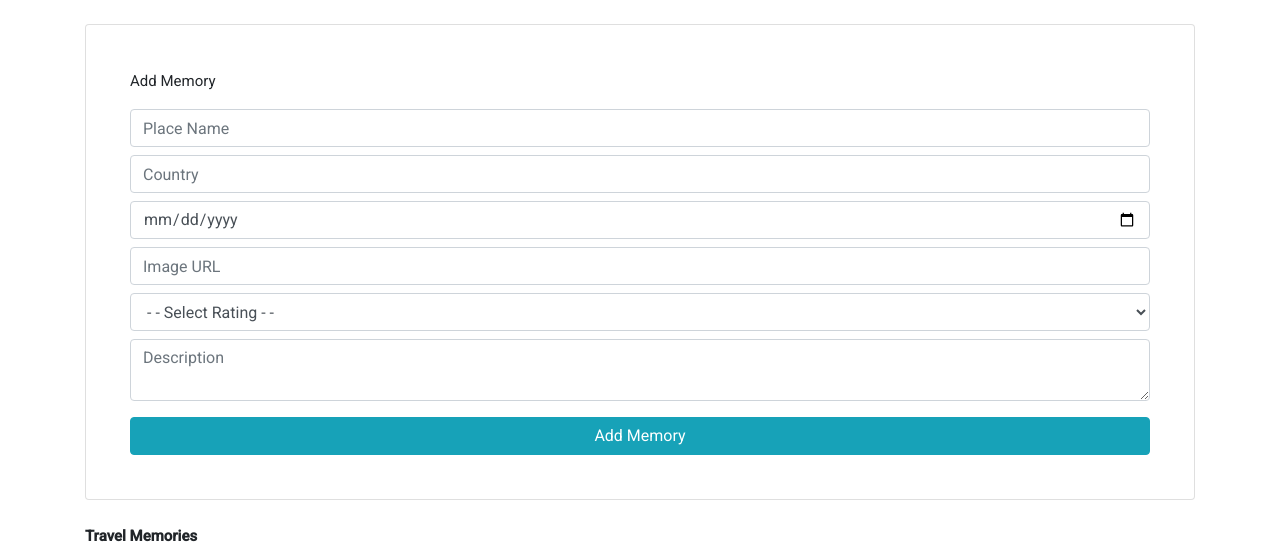
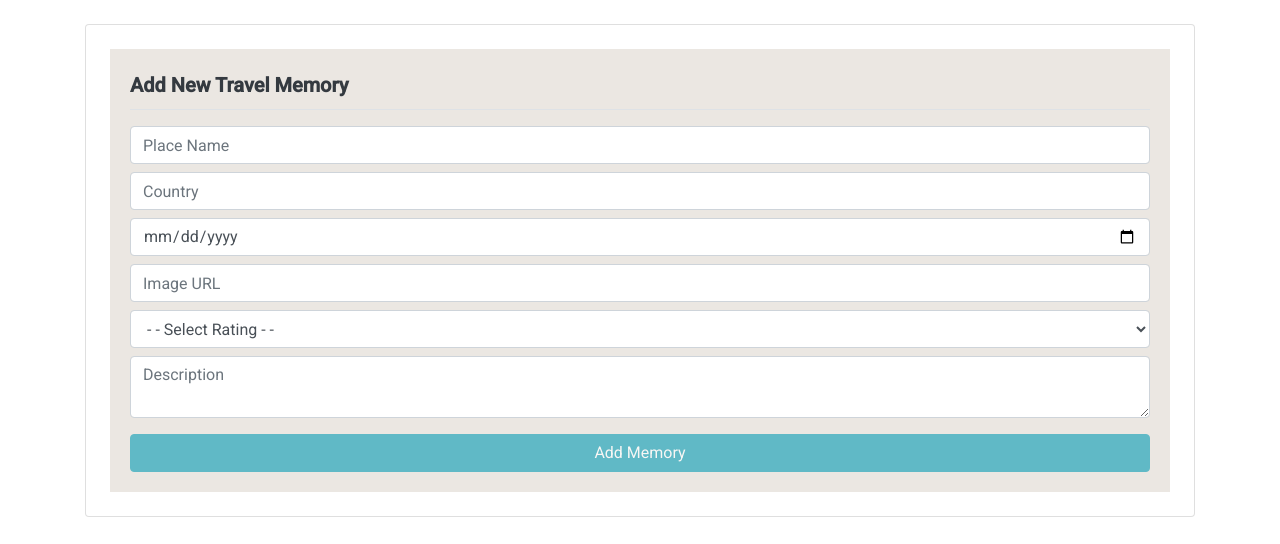
Before and after one commit to skiranbiradar666/Travel-Diary, an Angular app: page / in a window 1280 px wide. Shown: the top 544 px of the page. Built offline with nearby package versions, Linux system fonts and the light colour scheme.

Commit message:
adding validations on form control

```diff
--- a/src/app/shared/components/travel-form/travel-form.component.html
+++ b/src/app/shared/components/travel-form/travel-form.component.html
@@ -5,20 +5,25 @@
 <div class="card p-4 mb-4 h-100">
   <div class="card-body height">
     <form #travelForm="ngForm" (ngSubmit)="onMemoryAdd()" >
-        <h4>Add Memory</h4>
+        <h2 class="font-weight-bold mb-3 border-bottom pb-2 text-dark">Add  New Travel Memory</h2>
 
             <input class="form-control mb-2"
                 ngModel
                 name="placeName"
+                #placeName="ngModel"
                 required
                  placeholder="Place Name">
+                 <strong class="text-danger" *ngIf="placeName.touched && placeName.invalid">
+                    PlaceName is required Field !</strong>
 
 
             <input class="form-control mb-2"
                 ngModel
                 name="country"
+                #country="ngModel"
                 required
                 placeholder="Country">
+                <strong class="text-danger" *ngIf="country.touched && country.invalid">Country is required field!</strong>
 
             <input type="date"
                 ngModel
@@ -29,8 +34,10 @@
             <input class="form-control mb-2"
                 ngModel
                 name="imageUrl"
+                #imageUrl="ngModel"
                 required
                 placeholder="Image URL">
+                <strong class="text-danger" *ngIf="imageUrl.touched && imageUrl.invalid">Image is required field !</strong>
 
             <select type="text" class="form-control mb-2" ngModel name="rating" required>
                 <option value="">- - Select Rating - -</option>
@@ -44,10 +51,15 @@
             <textarea class="form-control mb-3"
                 ngModel
                 name="description"
+                #description="ngModel"
                 required
                 placeholder="Description"></textarea>
+                <strong class="text-danger" *ngIf="description.touched && description.invalid">
+                    Description is required field !
+                </strong>
 
             <button type="submit"
+                [disabled]="travelForm.invalid"
                 class="btn btn-info w-100">
                 Add Memory
             </button>
--- a/src/app/shared/components/travel-form/travel-form.component.scss
+++ b/src/app/shared/components/travel-form/travel-form.component.scss
@@ -0,0 +1,5 @@
+
+
+.card-body{
+    background-color: rgb(235, 231, 226);
+}
```
